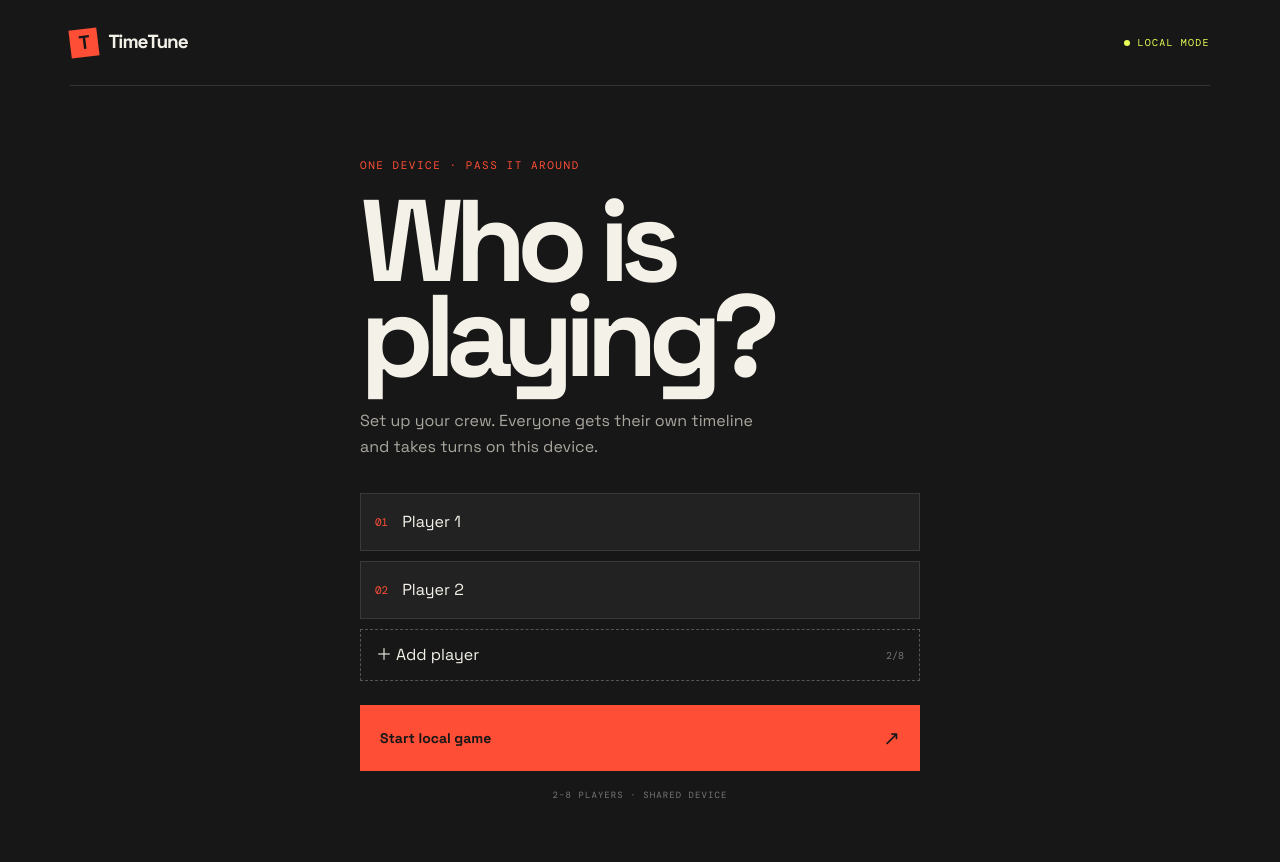
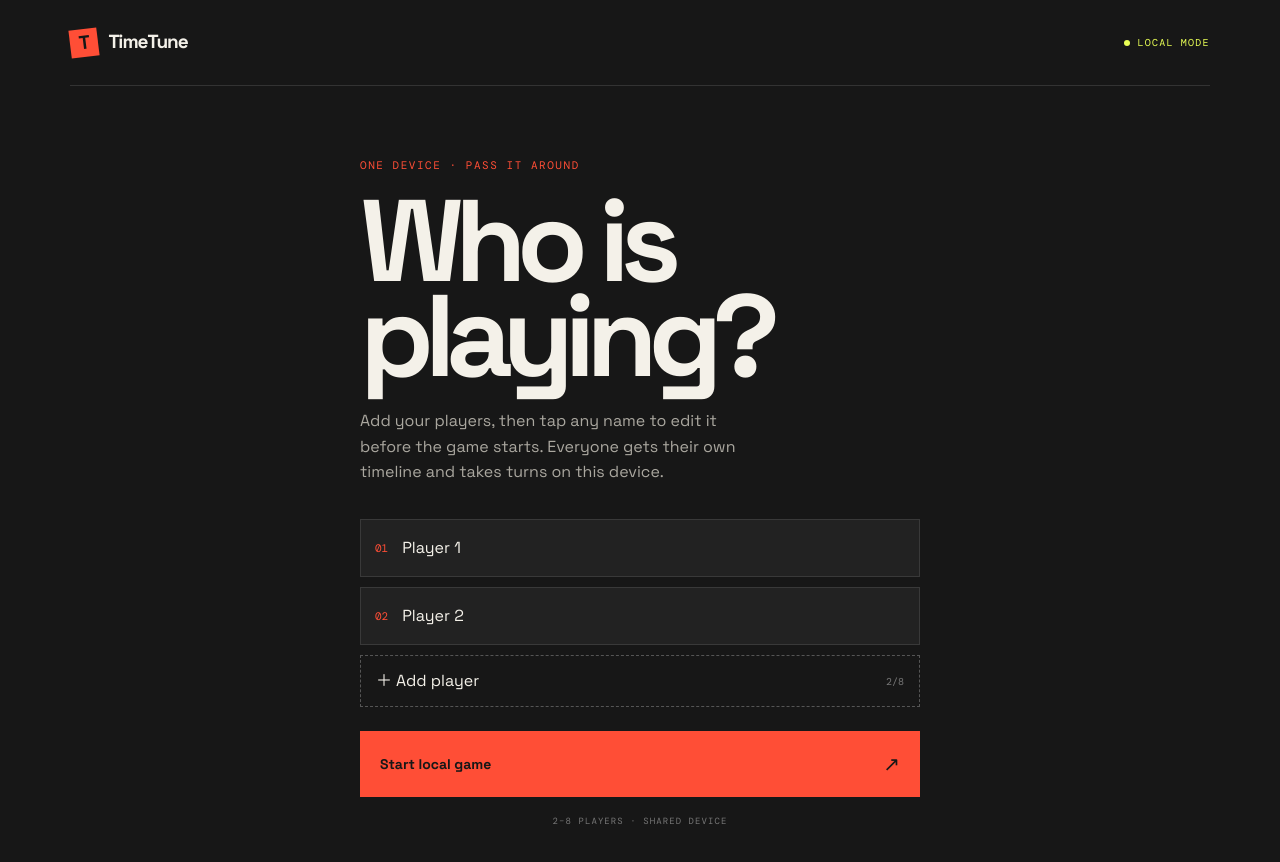
Before and after one commit to ObscureOps/TimeTune, a React (Vite) app in the folder frontend/: page / in a window 1280 px wide. Shown: the top 862 px of the page. Built offline with nearby package versions, Linux system fonts and the light colour scheme.

Commit message:
ui: clarify player names editable before game start

```diff
--- a/frontend/src/features/local/LocalLobby.tsx
+++ b/frontend/src/features/local/LocalLobby.tsx
@@ -30,7 +30,7 @@ export default function LocalLobby({ onStart }: Props) {
       <section className="local-lobby">
         <p className="local-lobby-eyebrow">ONE DEVICE · PASS IT AROUND</p>
         <h1>Who is<br />playing?</h1>
-        <p className="local-lobby-description">Set up your crew. Everyone gets their own timeline and takes turns on this device.</p>
+        <p className="local-lobby-description">Add your players, then tap any name to edit it before the game starts. Everyone gets their own timeline and takes turns on this device.</p>
         <div className="local-player-list">
           {players.map((player, index) => (
             <div className="local-player-row" key={index}>
```
